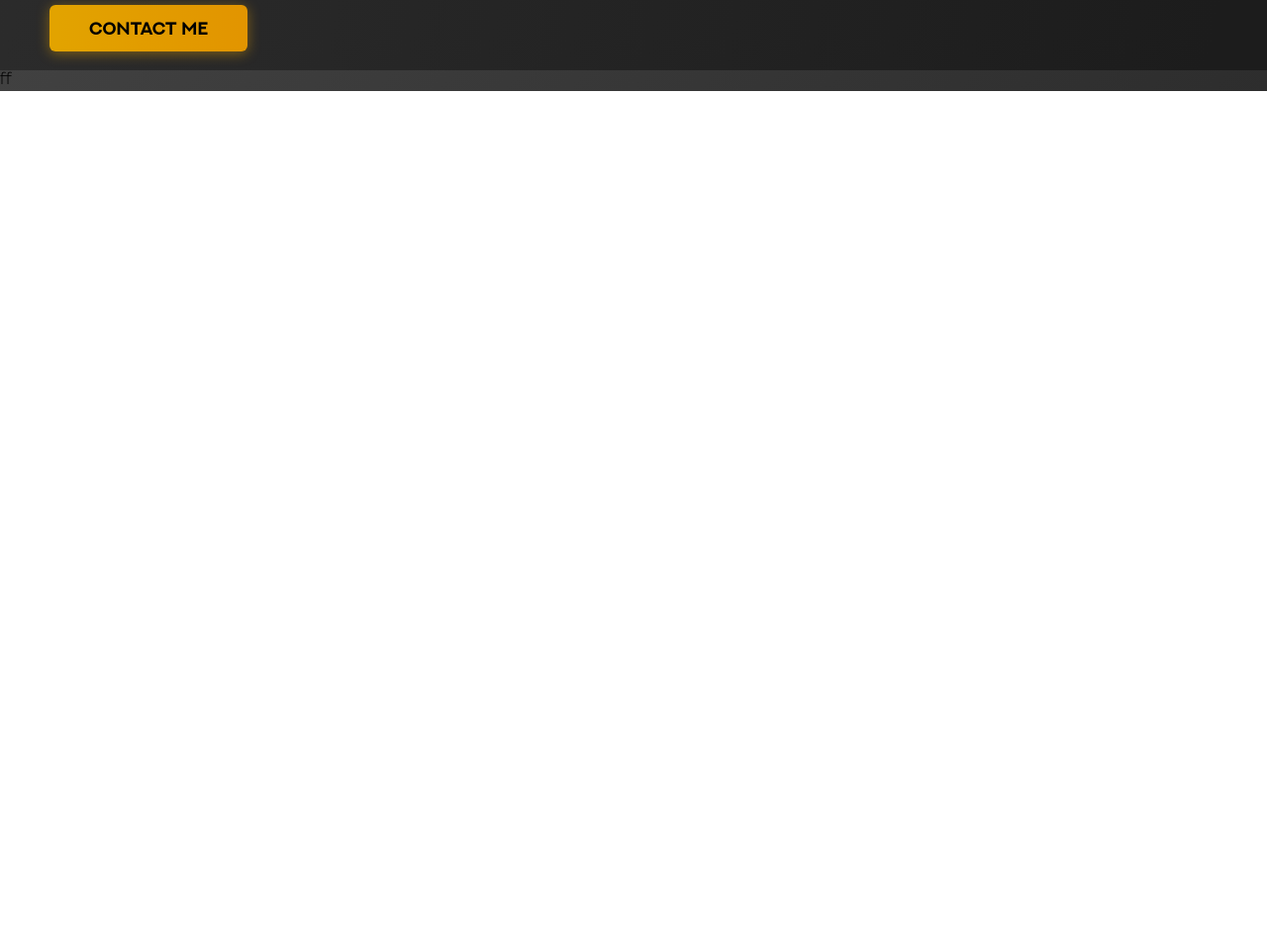
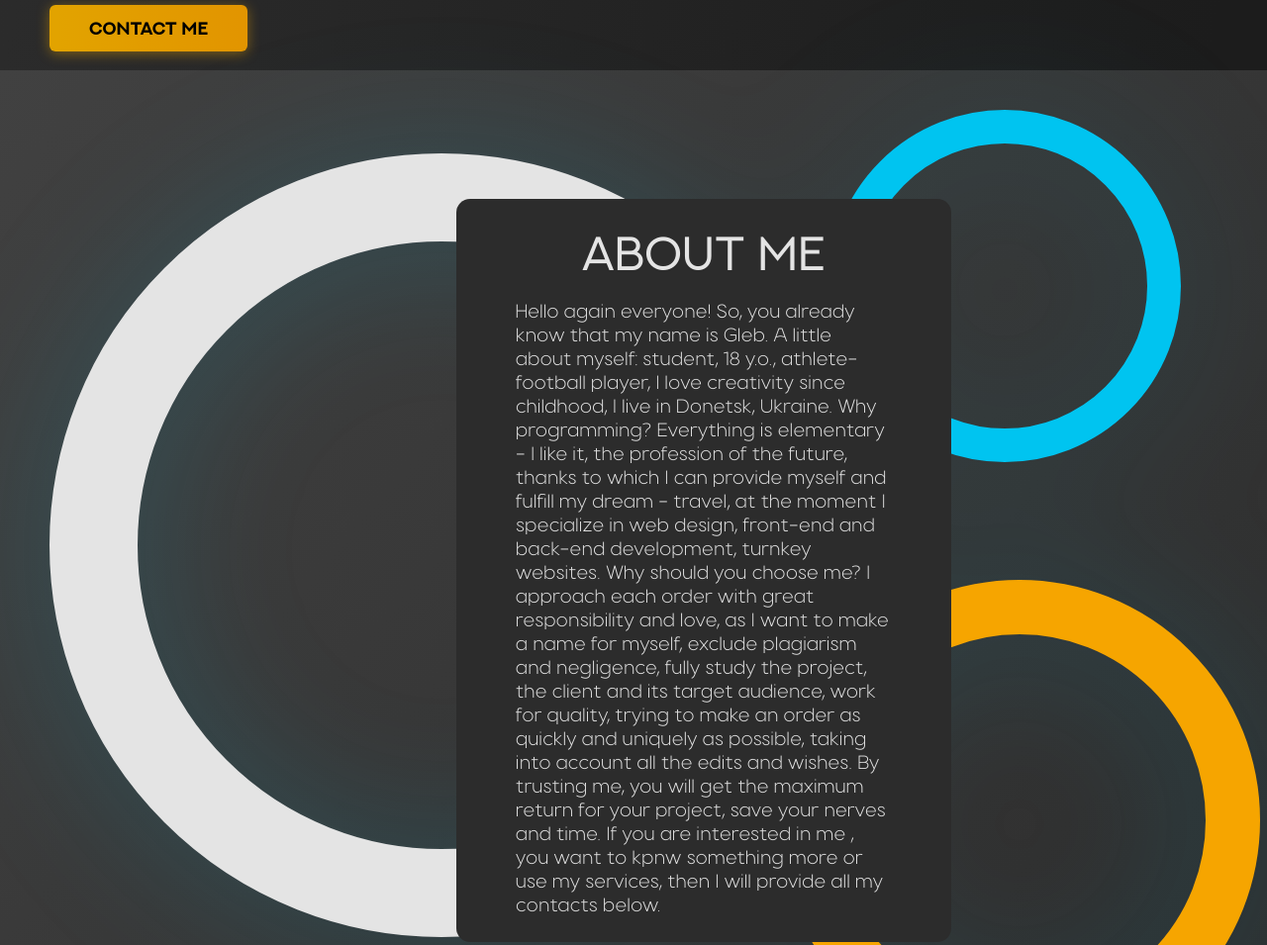
Before and after one commit to nickkhramov/portfolio, a plain HTML site: page public/index.html in a window 1280 px wide. Shown: the part 429-1384 px from the top of the page at 99% size. Before the commit the page ends 800 px from the top, so only its background shows below. Drawn offline with Linux system fonts and the light colour scheme.

Commit message:
section about

```diff
--- a/public/index.html
+++ b/public/index.html
@@ -47,7 +47,23 @@
   </header>
 
   <main class="main">
-    <section class="about">ff</section>
+    <section class="about container">
+      <img class="about__bg-image" src="../src/img/circles-about.svg" alt="bg-image">
+      <div class="about__box">
+        <h2 class="about__title">ABOUT ME</h2>
+        <p class="about__text">Hello again everyone! So, you already know that my name is Gleb. A little about myself:
+          student, 18 y.o., athlete-football player, I love creativity since childhood, I live in Donetsk, Ukraine. Why
+          programming? Everything is elementary - I like it, the profession of the future, thanks to which I can provide
+          myself and fulfill my dream - travel, at the moment I specialize in web design, front-end and back-end
+          development, turnkey websites. Why should you choose me? I approach each order with great responsibility and
+          love, as I want to make a name for myself, exclude plagiarism and negligence, fully study the project, the
+          client and its target audience, work for quality, trying to make an order as quickly and uniquely as possible,
+          taking into account all the edits and wishes.
+          By trusting me, you will get the maximum return for your project, save your nerves and time.
+          If you are interested in me , you want to kpnw something more or use my services, then I will provide all my
+          contacts below.</p>
+      </div>
+    </section>
     <section class="skills"></section>
     <section class="portfolio"></section>
     <section class="contacts"></section>
--- a/src/styles/common/_typography.scss
+++ b/src/styles/common/_typography.scss
@@ -18,7 +18,8 @@ body {
   font-weight: normal;
 }
 
-a {
+a,
+p {
   color: $color-text;
   text-decoration: none;
 }
--- a/src/styles/page/_header.scss
+++ b/src/styles/page/_header.scss
@@ -25,11 +25,11 @@
   }
 
   &__text {
-    color: $color-text;
     padding-bottom: 30px;
   }
 
   &__title {
+    color: $color-text;
     font-family: "NEXT ART";
     font-style: normal;
     font-weight: bold;
--- a/src/styles/page/_main.scss
+++ b/src/styles/page/_main.scss
@@ -4,3 +4,41 @@
 .main {
   background: $gradient-bg;
 }
+
+.about {
+  &__bg-image {
+    position: relative;
+    filter: drop-shadow(0px 4px 70px #00c1ec2b);
+    padding-top: 40px;
+  }
+
+  &__box {
+    position: absolute;
+    top: 630px;
+    left: 36%;
+    display: flex;
+    flex-direction: column;
+    align-items: center;
+    background: $color-gray;
+    max-width: 500px;
+    border-radius: 14px;
+  }
+
+  &__title {
+    color: $color-text;
+    font-family: "NEXT ART", serif;
+    font-style: normal;
+    font-weight: normal;
+    font-size: 48px;
+    line-height: 54px;
+    padding-top: 27px;
+  }
+
+  &__text {
+    font-style: normal;
+    font-weight: 300;
+    font-size: 20px;
+    line-height: 24px;
+    padding: 23px 60px;
+  }
+}
--- a/src/styles/presets/_skin.scss
+++ b/src/styles/presets/_skin.scss
@@ -2,6 +2,7 @@ $color-black: #000000;
 $color-white: #ffffff;
 $color-text: #e4e4e4;
 $color-orange: #f6a500;
+$color-gray: #2c2c2c;
 $gradient-gray: linear-gradient(101.56deg, #2c2c2c 1.56%, #1c1c1c 95.55%);
 $gradient-bg: linear-gradient(130.68deg, #414141 0%, #2d2d2d 100.52%);
 $gradient-orange: linear-gradient(87.32deg, #e2a300 4.47%, #e29500 95.53%);
```
Also changed, not shown: public/about.html (+4 -0 lines), src/img/circles-about.svg (added), src/styles/style.css, 1 other file.
